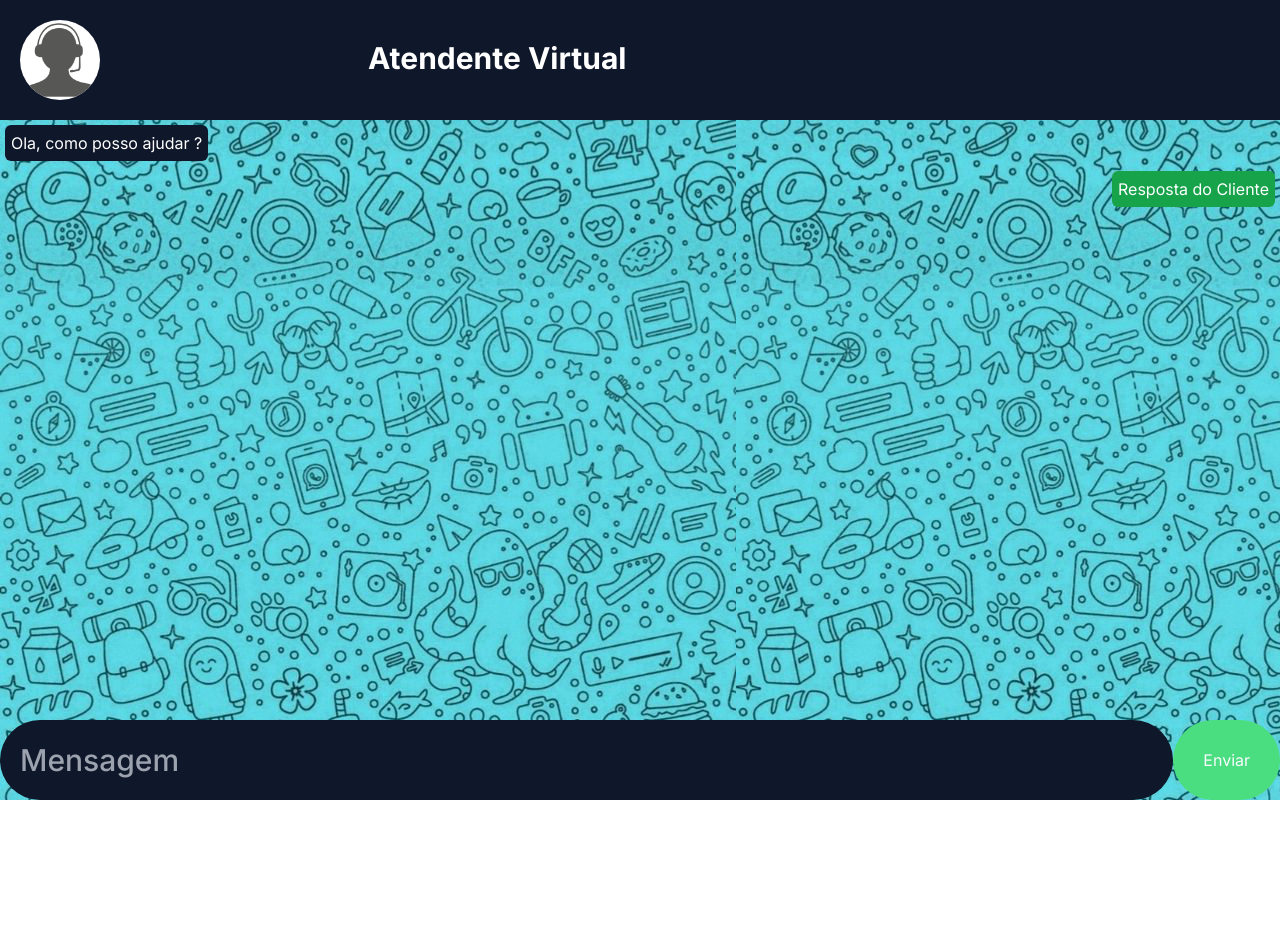
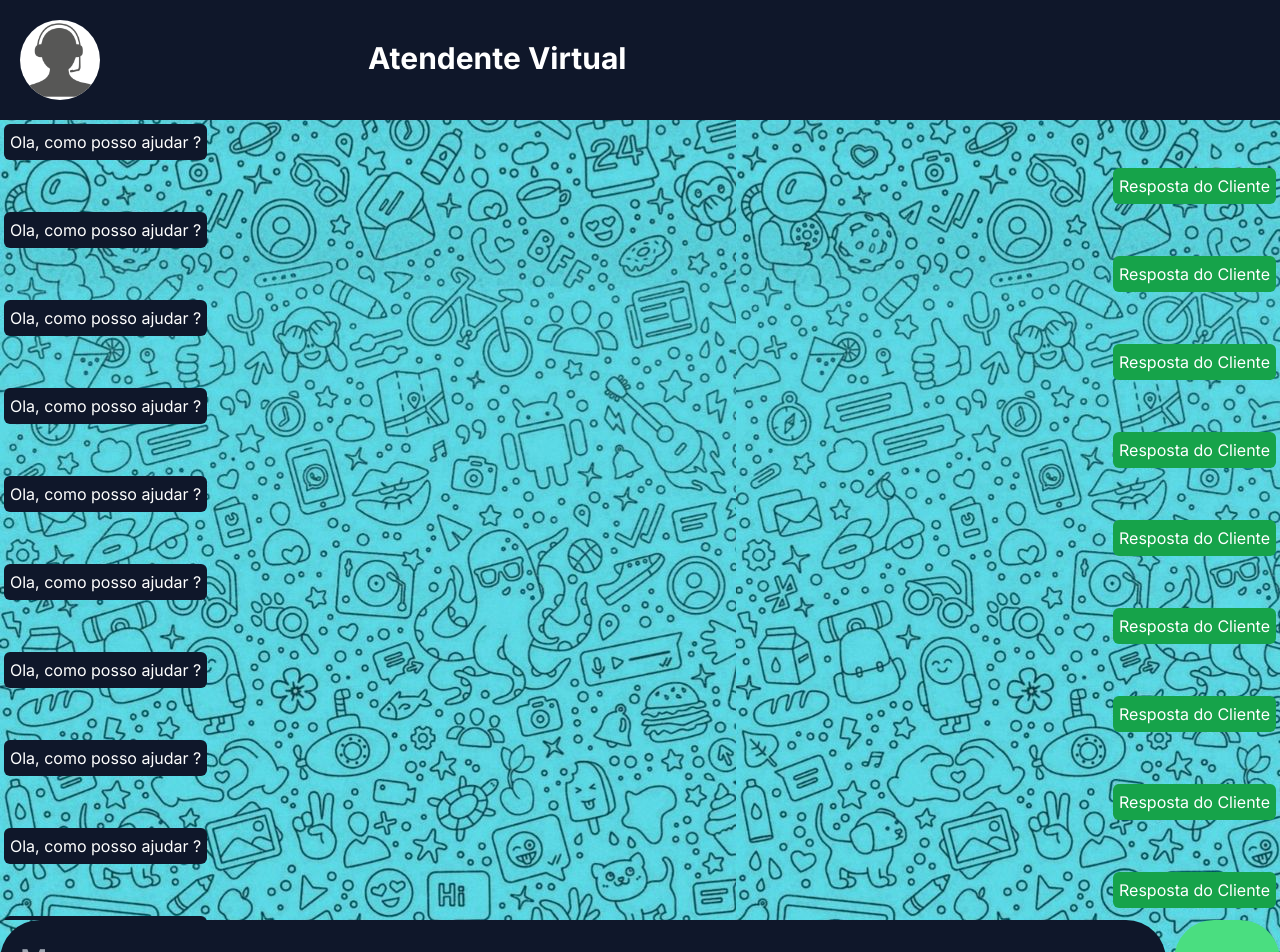
Before and after one commit to NathanAtaliba/React_Project, a React (Vite) app in the folder my-app/: page / in a window 1280 px wide. Shown: the top 952 px of the page. Before the commit the page ends 800 px from the top, so only its background shows below. Built offline with nearby package versions, Linux system fonts and the light colour scheme.

Commit message:
Modificações do frontend

```diff
--- a/my-app/index.html
+++ b/my-app/index.html
@@ -10,7 +10,7 @@
     <meta name="viewport" content="width=device-width, initial-scale=1.0" />
     <title>Atendente Virtual</title>
   </head>
-  <body class="bg-wats text-slate-50 antialiased">
+  <body class="bg-wats text-slate-50 antialiased bg-fixed box-border">
     <div id="root"></div>
     <script type="module" src="/src/main.tsx"></script>
   </body>
--- a/my-app/src/App.tsx
+++ b/my-app/src/App.tsx
@@ -12,25 +12,43 @@ export function App() {
 
   return (
   <>
-  <div className= "bg-slate-900 text-left flex flex-row items-stretch gap-2">
+  <div className= "bg-slate-900 text-left flex flex-row items-stretch gap-2 relative">
     <div className="basis-1/4 text-white p-5">
       <img src="atendente.png" className="bg-white rounded-full w-20"></img>
     </div>
     <div className="p-10 basis-1/2 text-white font-bold text-left size-10 text-3xl">Atendente Virtual</div>
   </div>
+<div className="w-full overflow-y-scroll relative h-screen">
+    <NewQuestion/>
+    <NewResponse/>
+    <NewQuestion/>
+    <NewResponse/>
+    <NewQuestion/>
+    <NewResponse/>
+    <NewQuestion/>
+    <NewResponse/>
+    <NewQuestion/>
+    <NewResponse/>
+    <NewQuestion/>
+    <NewResponse/>
+    <NewQuestion/>
+    <NewResponse/>
+    <NewQuestion/>
+    <NewResponse/>
+    <NewQuestion/>
+    <NewResponse/>
+    <NewQuestion/>
+    <NewResponse/>
+    <NewQuestion/>
+    <NewResponse/>
+    <NewQuestion/>
+    <NewResponse/>
 
-  <table className= "w-full">
-    <tr >
-      <td><NewQuestion/></td>
-    </tr>
-    <tr >
-      <td><NewResponse/></td>
-    </tr>
-  </table>
-  <div className="rounded-lg absolute flex flex-row w-full items-stretch gap-2 bg-transparent h-20 bottom-0 ">
+</div>
+  <div className="rounded-lg flex flex-row w-full items-stretch gap-2 bg-transparent bottom-0 h-20 relative">
     <input type="text"
-    className= "p-5 text-3xl rounded-full bg-slate-900 flex flex-row items-stretch text-white font-medium h-15 w-11/12 whitespace-break-spaces" placeholder="Mensagem" />
-    <button className="absolute bg-green-400 rounded-full h-18 w-1/12 right-0 top-0 h-20  placeholder:bg-green-800">Enviar</button>
+    className= "p-5 text-3xl rounded-full bg-slate-900 flex flex-row items-stretch text-white font-medium h-15 w-11/12" placeholder="Mensagem" />
+    <button className="relative bg-green-400 rounded-full h-18 w-1/12 h-20 right-0 placeholder:bg-green-800">Enviar</button>
   </div>
   </>
 )
--- a/my-app/tailwind.config.js
+++ b/my-app/tailwind.config.js
@@ -10,7 +10,7 @@ export default {
           sans: ['Inter','sans-serif']
         },
         backgroundImage: {
-          'wats': "url('/public/fundo.jpg')",
+          'wats': "url('/fundo.jpg')",
         }
       }
   },
```
